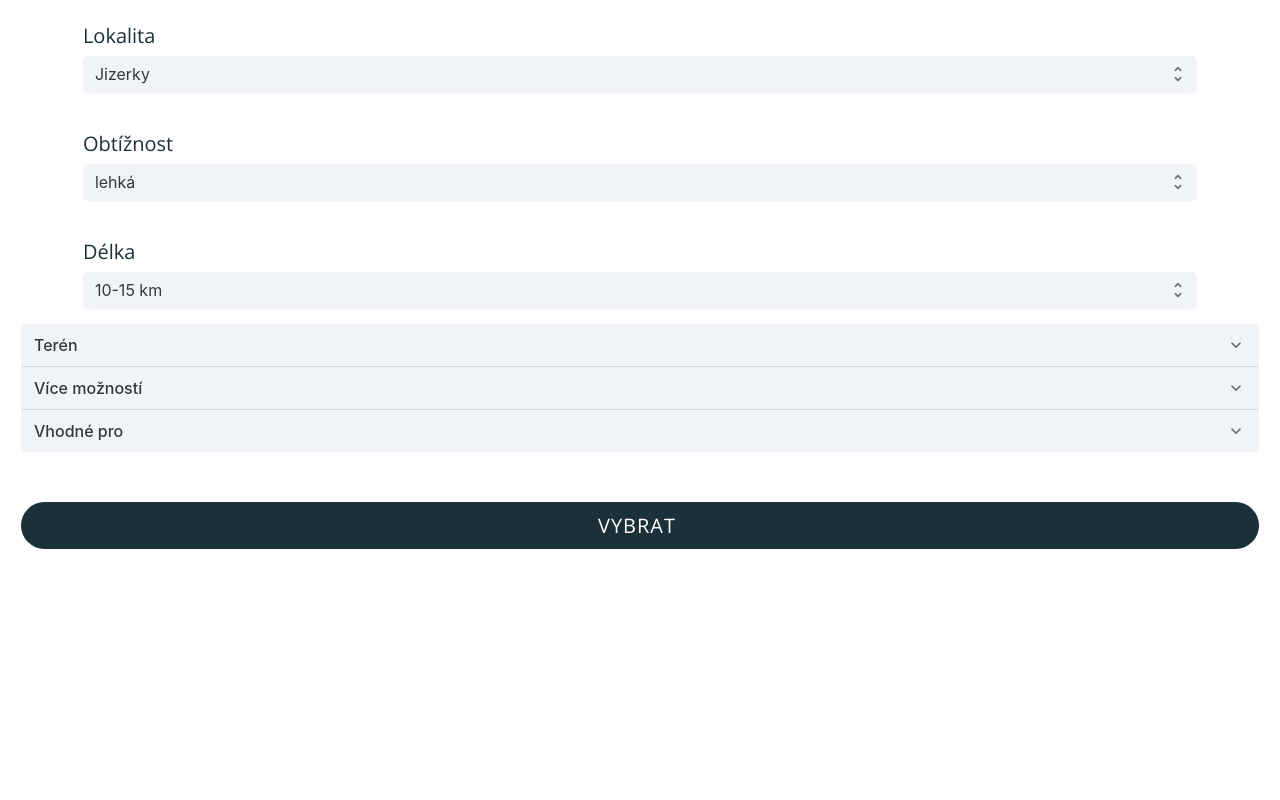
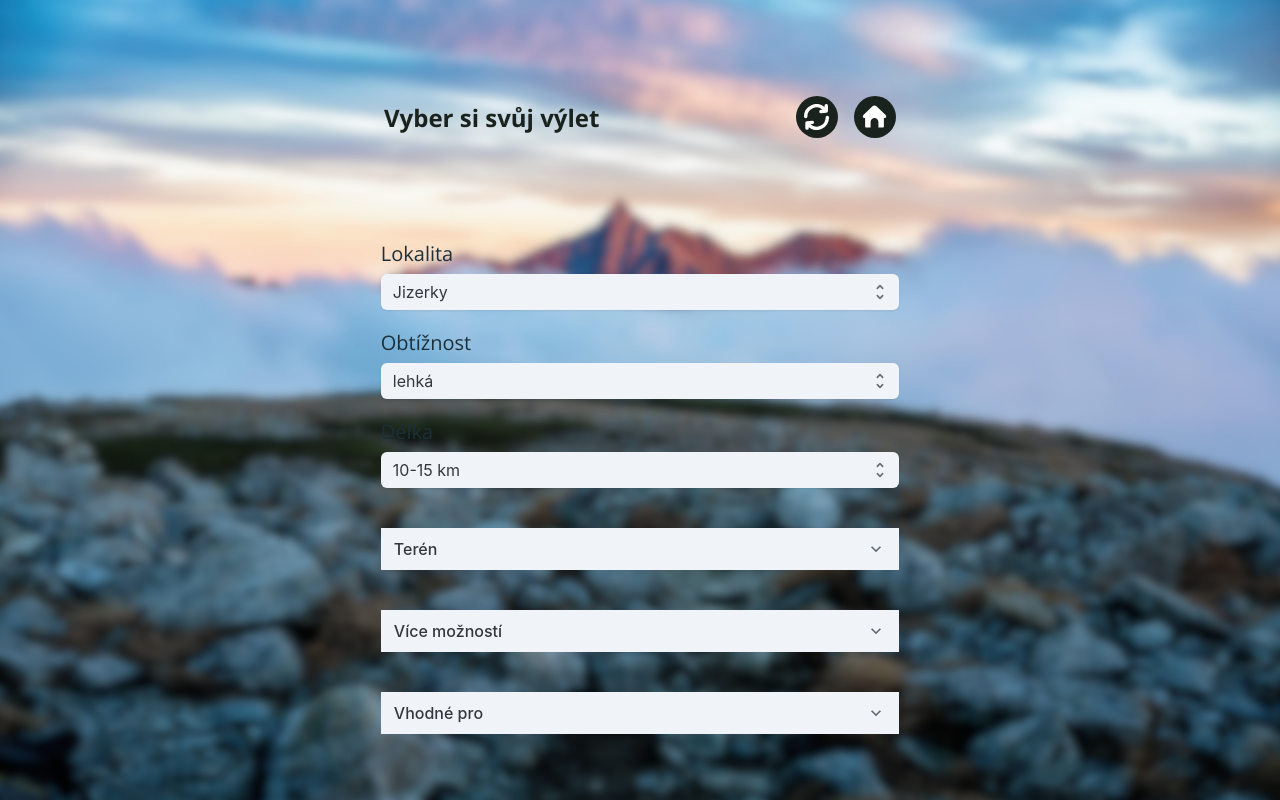
Before and after one commit to MichaelaKnizek/projekt-DKK, a React (Vite) app: page /filter in a window 1280 px wide. Built offline with nearby package versions, Linux system fonts and the light colour scheme.

Commit message:
update styles for filterPage

```diff
--- a/src/pages/FilterPage/components/Form.css
+++ b/src/pages/FilterPage/components/Form.css
@@ -6,12 +6,25 @@ a {
   display: flex;
   flex-direction: column;
   font-size: 20px;
-  margin: 0 21px;
-
+  /*margin: 0 21px;*/
+  justify-content: center;
+  align-items: center;
+  /* width: 100%; */
+  max-width: 36rem;
 }
 
 .form_item {
-  margin-bottom: 15px;
+  margin-bottom: 0.8rem;
+  width: 90%;
+}
+
+.form_item.MuiAccordionGroup-root,
+.form_item-length {
+  margin-bottom: 2.5rem;
+}
+
+.form_accordion {
+  border-radius: 10px;
 }
 
 .input_title {
@@ -51,14 +64,12 @@ a {
 }
 
 .input_details.Mui-checked img {
-
   filter: invert(0.7) brightness(1.5) contrast(0.8);
-
 }
 
 .form_btn {
-  margin-top: 50px;
-  width: 100%;
+  margin-top: 2.5rem;
+  width: 90%;
   display: flex;
   align-items: center;
   justify-content: center;
--- a/src/pages/FilterPage/components/Form.jsx
+++ b/src/pages/FilterPage/components/Form.jsx
@@ -13,6 +13,8 @@ import {
   AccordionSummary,
   ListItem,
 } from '@mui/joy';
+
+import Header from '../../components/Header';
 import './Form.css';
 
 const Form = () => {
@@ -49,6 +51,9 @@ const Form = () => {
   };
   //console.log(formValues);
   return (
+    <div className="tripspage-photo">
+      <div className="container">
+        <Header />
         <form className="form">
           <div className="form_item">
             <label className="input_title" htmlFor="location">
@@ -84,7 +89,7 @@ const Form = () => {
               ))}
             </Select>
           </div>
-      <div className="form_item">
+          <div className="form_item form_item-length">
             <label htmlFor="lengthRange" className="input_title">
               Délka
             </label>
@@ -101,8 +106,7 @@ const Form = () => {
               ))}
             </Select>
           </div>
-
-      <AccordionGroup variant="soft">
+          <AccordionGroup className="form_item" variant="soft">
             <Accordion>
               <AccordionSummary className="input_title">Terén</AccordionSummary>
               <AccordionDetails className="input_box">
@@ -119,6 +123,8 @@ const Form = () => {
                 ))}
               </AccordionDetails>
             </Accordion>
+          </AccordionGroup>
+          <AccordionGroup className="form_item" variant="soft">
             <Accordion>
               <AccordionSummary className="input_title">
                 Více možností
@@ -137,6 +143,8 @@ const Form = () => {
                 ))}
               </AccordionDetails>
             </Accordion>
+          </AccordionGroup>
+          <AccordionGroup className="form_item" variant="soft">
             <Accordion>
               <AccordionSummary className="input_title">
                 Vhodné pro
@@ -156,10 +164,16 @@ const Form = () => {
               </AccordionDetails>
             </Accordion>
           </AccordionGroup>
-      <NavLink className="form_btn" to={`/result?${searchParams.toString()}`}>
+
+          <NavLink
+            className="form_btn"
+            to={`/result?${searchParams.toString()}`}
+          >
             Vybrat
           </NavLink>
         </form>
+      </div>
+    </div>
   );
 };
 
--- a/src/pages/TripsPage/TripsPage.css
+++ b/src/pages/TripsPage/TripsPage.css
@@ -29,7 +29,7 @@
   max-width: 36rem;
 }
 
-.form_item {
+.form_item-trip {
   width: 90%;
   margin: 1rem auto;
 
--- a/src/pages/TripsPage/TripsPage.jsx
+++ b/src/pages/TripsPage/TripsPage.jsx
@@ -20,7 +20,7 @@ const TripsPage = () => {
     <div className="tripspage-photo">
       <div className="container">
         <Header />
-        <div className="form_item">
+        <div className="form_item-trip">
           <label className="input_title" htmlFor="location">
             Lokalita
           </label>
```
Lines whose indentation alone changed are shown as unchanged.
